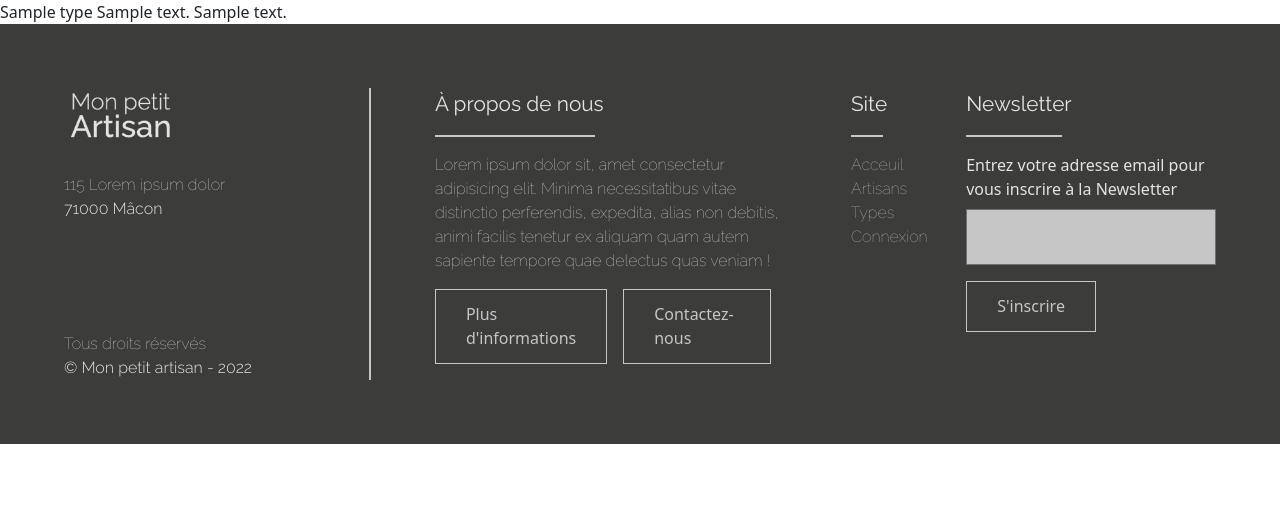
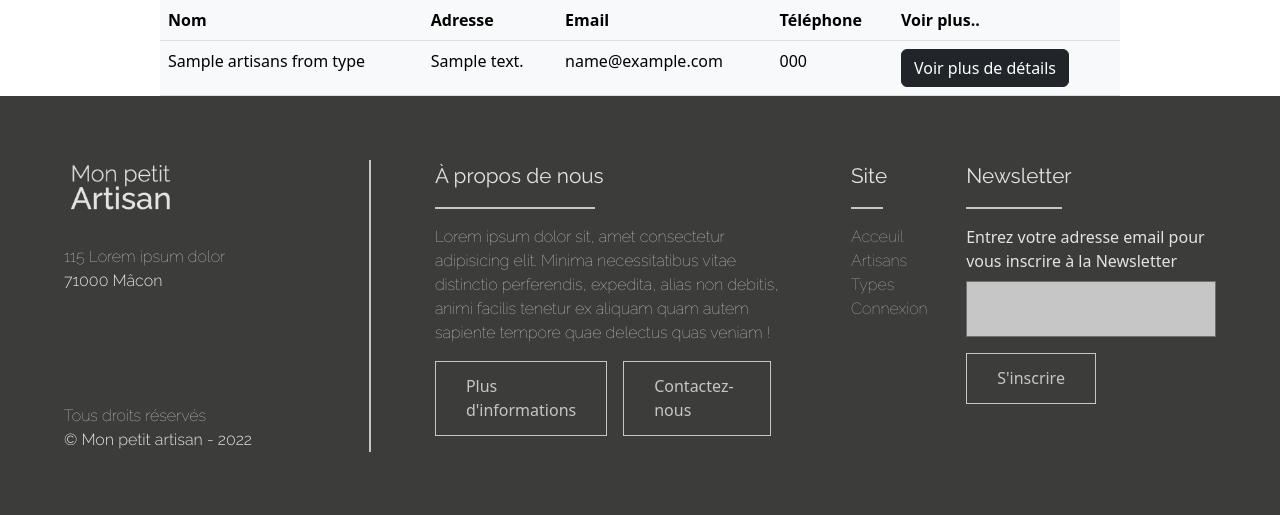
Before and after one commit to P-POP/Artisans, a Symfony app: template templates/artisan/typeArtisan.html.twig in a window 1280 px wide. Shown: the part 116-631 px from the top of the page. Run offline with Twig, Linux system fonts and the light colour scheme; the template is opened without the code that fills it: most values are stand-ins (such as "Sample title", 1, 10 or a date in 2020); some libraries are stand-ins or nearby versions.

Commit message:
Artisan type update

```diff
--- a/templates/artisan/typeArtisan.html.twig
+++ b/templates/artisan/typeArtisan.html.twig
@@ -4,12 +4,36 @@
 
 {% block body %}
 
-    {% for artisans in type %}
+       <table class='table table-light table-hover w-75 m-auto'>
+        <thead>
+            <tr>
 
-        {{artisans.name}}
-        {{artisans.address}}
-        {{artisans.description}}
+                <th>Nom</th>
+                <th>Adresse</th>
+                <th>Email</th>
+                <th>Téléphone</th>
+                <th>Voir plus..</th>
+            </tr>
+        </thead>
+        <tbody class="mb-3">
+            {% for artisan in allArtisansFromType %}
+            <tr>
 
-    {% endfor %}
+                {% if artisan.type.id == type.id %}
+
+                   <td>{{artisan.name}}</td>
+                    <td>{{artisan.address}}</td>
+                    <td>{{artisan.email}}</td>
+                    <td>{{artisan.phone}}</td>
+
+                    <td><a href="{{ path('app_details_artisans', { id:artisan.id }) }}"><button class="btn btn-dark">Voir plus de détails</button></a></td>
+
+                {% endif %}
+            </tr>
+            {% endfor %}
+
+        </tbody>
+
+    </table>
 
 {% endblock %}
```
